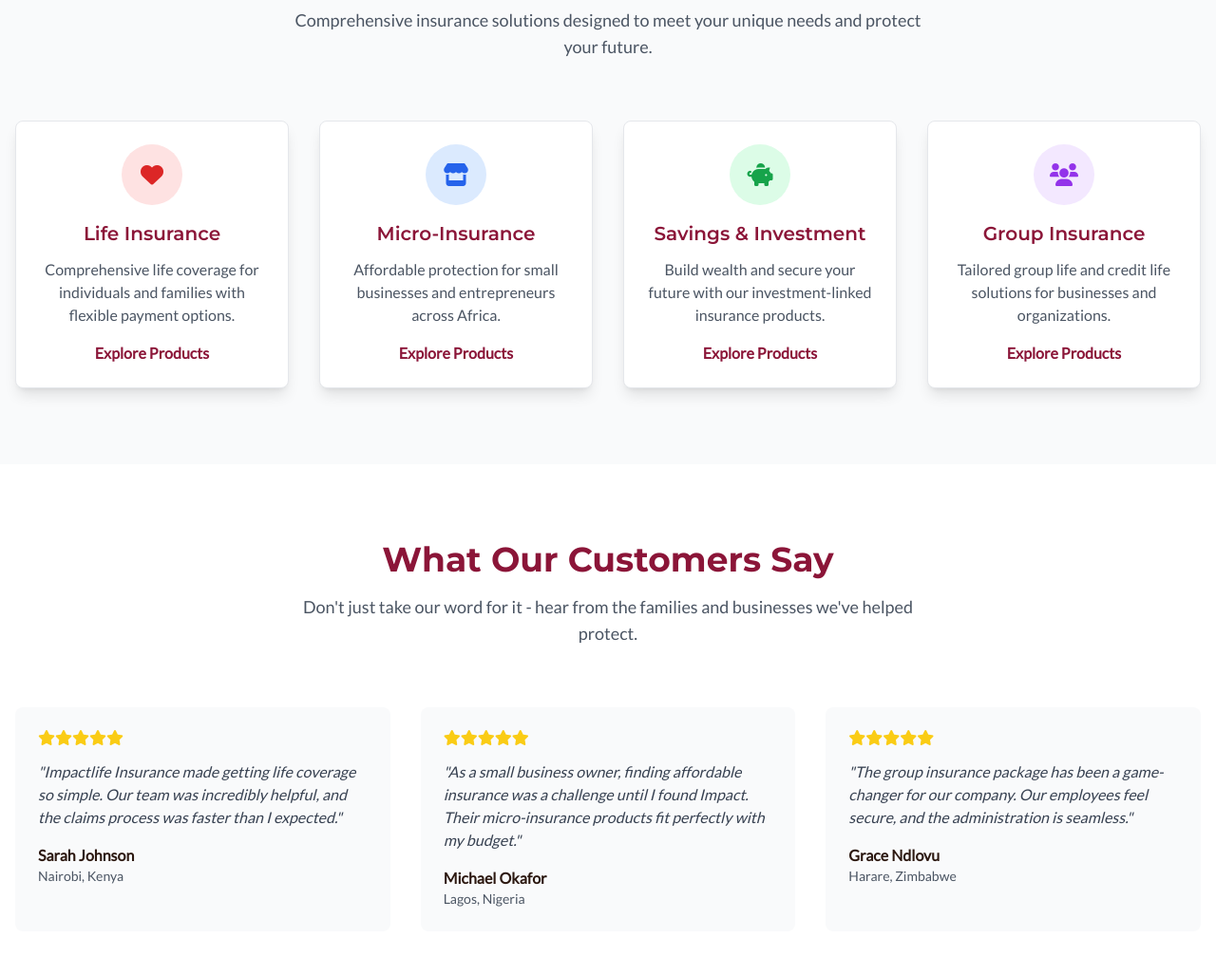
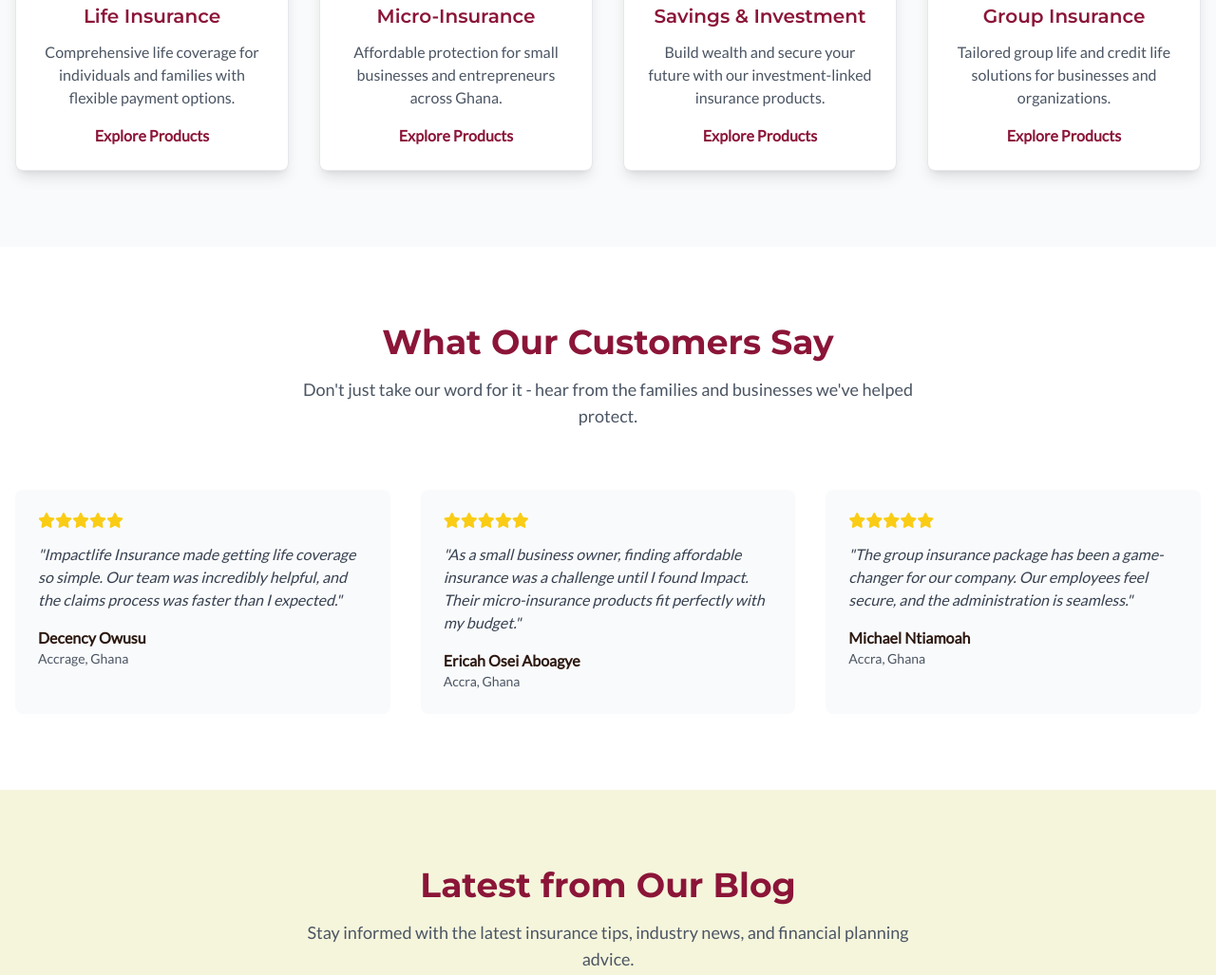
Before and after one commit to vickkerscott-dotcom/ImpactLife-Website-, a website: page index.html in a window 1280 px wide. Shown: the part 2262-3289 px from the top of the page at 95% size. Drawn offline with nearby package versions, Linux system fonts and the light colour scheme.

Commit message:
Changes to the index page.

```diff
--- a/index.html
+++ b/index.html
@@ -464,7 +464,7 @@
             <h2
               class="text-3xl md:text-4xl font-heading font-bold text-brand-maroon mb-4"
             >
-              Why Choose Impact Insurance?
+              Why Choose Impactlife Insurance?
             </h2>
             <p class="text-lg text-gray-600 max-w-2xl mx-auto">
               We're committed to providing reliable, accessible insurance
@@ -515,7 +515,7 @@
                 Nationwide Reach
               </h3>
               <p class="text-gray-600">
-                Comprehensive coverage across Africa with local expertise.
+                Comprehensive coverage across Ghana with local expertise.
               </p>
             </div>
             <div class="text-center">
@@ -571,7 +571,7 @@
               <img
                 src="assets/images/Abrabopa flyer.png"
                 alt="Impact Insurance Team"
-                class="rounded-lg shadow-xl w-full h-120 object-light-cover"
+                class="rounded edge -full w-half h-80 object-light-cover"
               />
             </div>
           </div>
@@ -631,7 +631,7 @@
               </h3>
               <p class="text-gray-600 mb-4">
                 Affordable protection for small businesses and entrepreneurs
-                across Africa.
+                across Ghana.
               </p>
               <a
                 href="products/micro.html"
@@ -719,8 +719,8 @@
                 team was incredibly helpful, and the claims process was faster
                 than I expected."
               </p>
-              <div class="font-semibold text-brand-dark">Sarah Johnson</div>
-              <div class="text-gray-600 text-sm">Nairobi, Kenya</div>
+              <div class="font-semibold text-brand-dark">Decency Owusu</div>
+              <div class="text-gray-600 text-sm">Accrage, Ghana</div>
             </div>
             <div class="bg-gray-50 rounded-lg p-6">
               <div class="flex items-center mb-4">
@@ -737,8 +737,10 @@
                 challenge until I found Impact. Their micro-insurance products
                 fit perfectly with my budget."
               </p>
-              <div class="font-semibold text-brand-dark">Michael Okafor</div>
-              <div class="text-gray-600 text-sm">Lagos, Nigeria</div>
+              <div class="font-semibold text-brand-dark">
+                Ericah Osei Aboagye
+              </div>
+              <div class="text-gray-600 text-sm">Accra, Ghana</div>
             </div>
             <div class="bg-gray-50 rounded-lg p-6">
               <div class="flex items-center mb-4">
@@ -755,8 +757,8 @@
                 company. Our employees feel secure, and the administration is
                 seamless."
               </p>
-              <div class="font-semibold text-brand-dark">Grace Ndlovu</div>
-              <div class="text-gray-600 text-sm">Harare, Zimbabwe</div>
+              <div class="font-semibold text-brand-dark">Michael Ntiamoah</div>
+              <div class="text-gray-600 text-sm">Accra, Ghana</div>
             </div>
           </div>
         </div>
```
